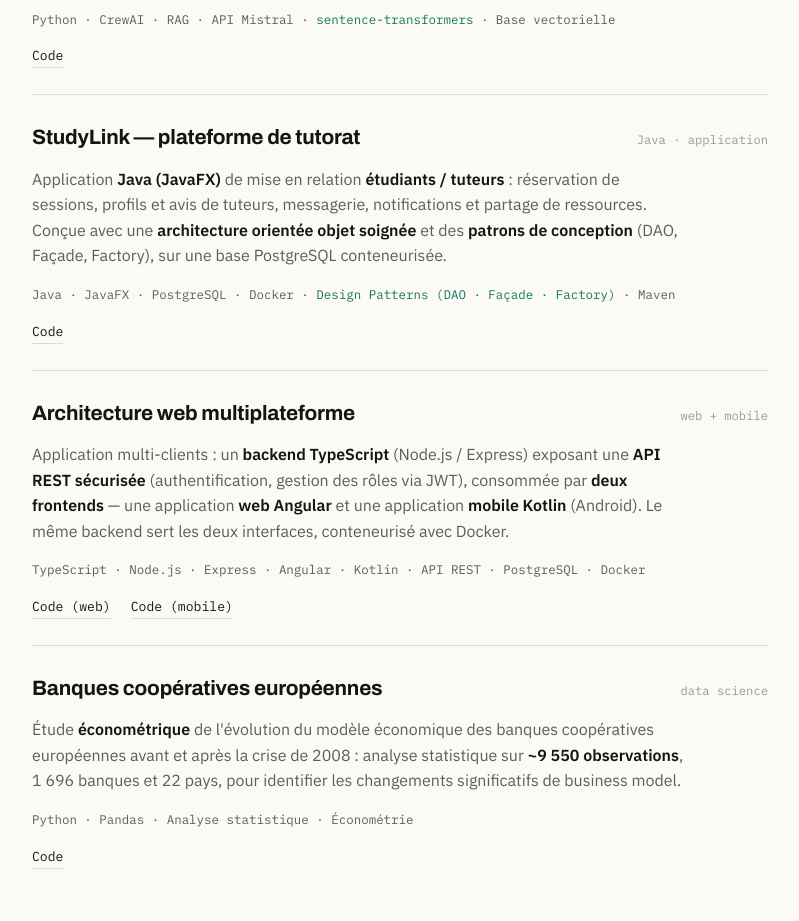
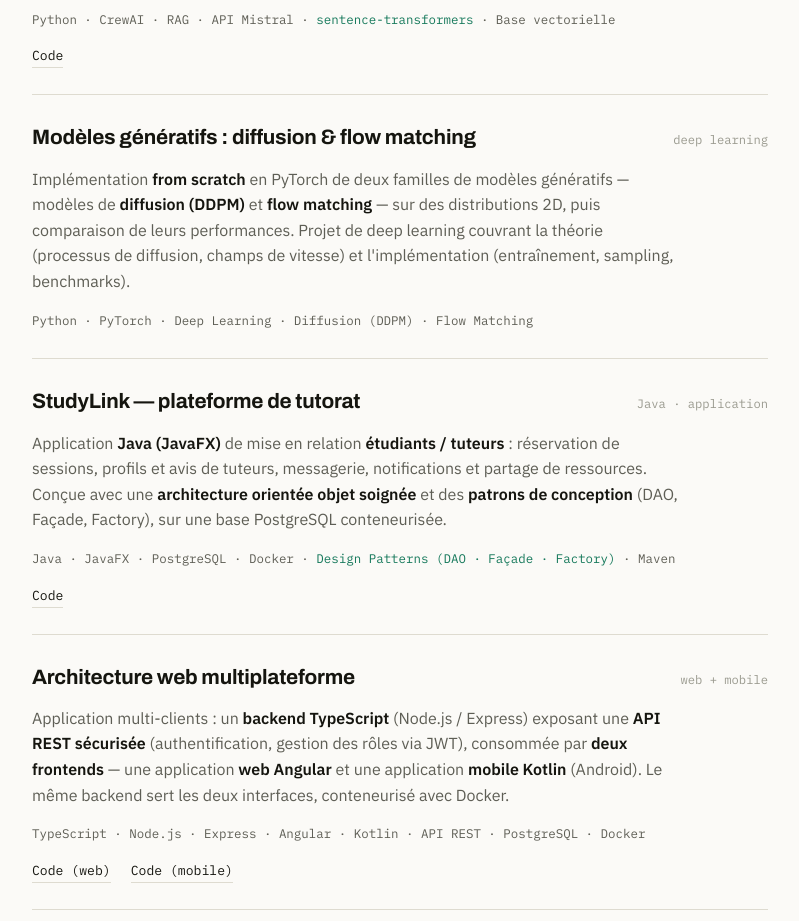
Before and after one commit to ahmed2025-Web/ahmed2025-Web.github.io, a plain HTML site: page index.html in a window 1280 px wide. Shown: the part 1440-2361 px from the top of the page, without its empty margins (240-1039 px from the left). Drawn offline with Linux system fonts and the light colour scheme.

Commit message:
Ajoute le projet modèles génératifs (diffusion DDPM vs flow matching, PyTorch)

```diff
--- a/index.html
+++ b/index.html
@@ -151,6 +151,15 @@
 
     <div class="entry">
       <div class="entry-head">
+        <h3>Modèles génératifs : diffusion &amp; flow matching</h3>
+        <span class="meta">deep learning</span>
+      </div>
+      <p>Implémentation <b>from scratch</b> en PyTorch de deux familles de modèles génératifs — modèles de <b>diffusion (DDPM)</b> et <b>flow matching</b> — sur des distributions 2D, puis comparaison de leurs performances. Projet de deep learning couvrant la théorie (processus de diffusion, champs de vitesse) et l'implémentation (entraînement, sampling, benchmarks).</p>
+      <div class="stack">Python · PyTorch · Deep Learning · Diffusion (DDPM) · Flow Matching</div>
+    </div>
+
+    <div class="entry">
+      <div class="entry-head">
         <h3>StudyLink — plateforme de tutorat</h3>
         <span class="meta">Java · application</span>
       </div>
```
